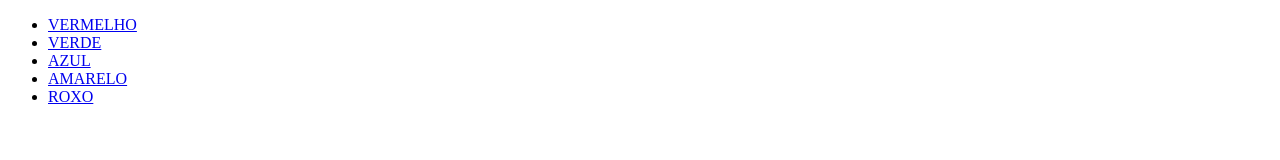
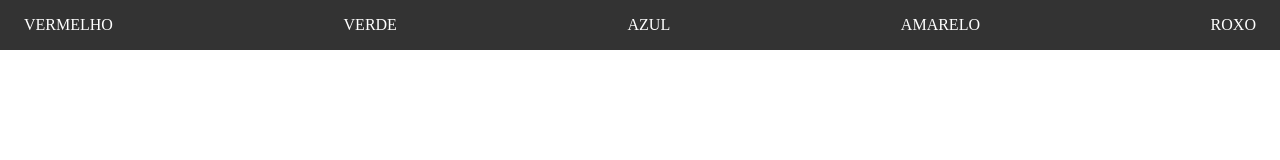
Before and after one commit to 77lipe/site_vertical, a plain HTML site: page index.html in a window 1280 px wide. Drawn offline with Linux system fonts and the light colour scheme.

Commit message:
header ok

```diff
--- a/index.html
+++ b/index.html
@@ -3,6 +3,7 @@
 <head>
     <meta charset="UTF-8">
     <meta name="viewport" content="width=device-width, initial-scale=1.0">
+    <link rel="stylesheet" href="./style.css">
     <title>Site Vertical</title>
 </head>
 <body>
--- /dev/null
+++ b/style.css
@@ -0,0 +1,32 @@
+* {
+    padding: 0;
+    margin: 0;
+    box-sizing: border-box;
+}
+a{
+    text-decoration: none;
+}
+ul, ol, li{
+    list-style: none;
+}
+
+header{
+    background-color: #333;
+}
+
+header nav ul {
+    display: flex;
+    justify-content: space-between;
+    padding: 16px;
+}
+
+header nav a{
+    color: white;
+    padding: 8px;
+    transition: background 1s;
+}
+
+header nav a:hover {
+    background-color: aquamarine;
+    color: black;
+}
```
